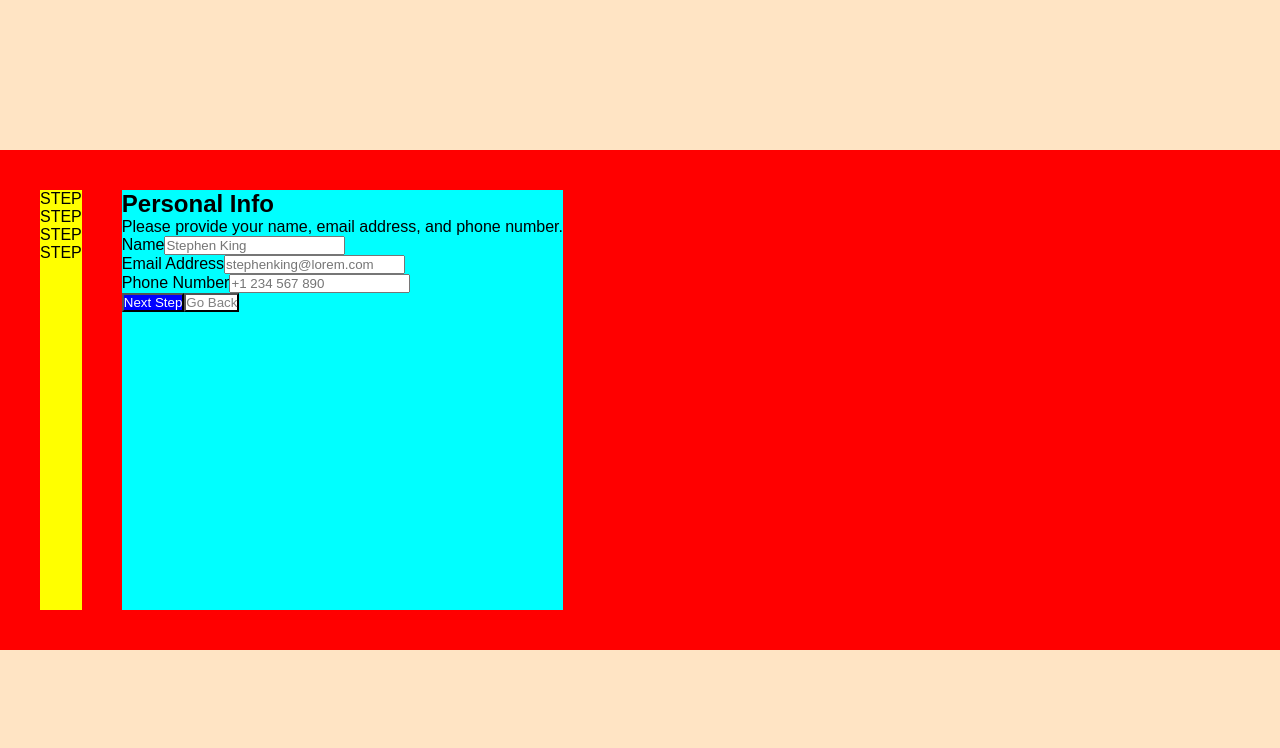
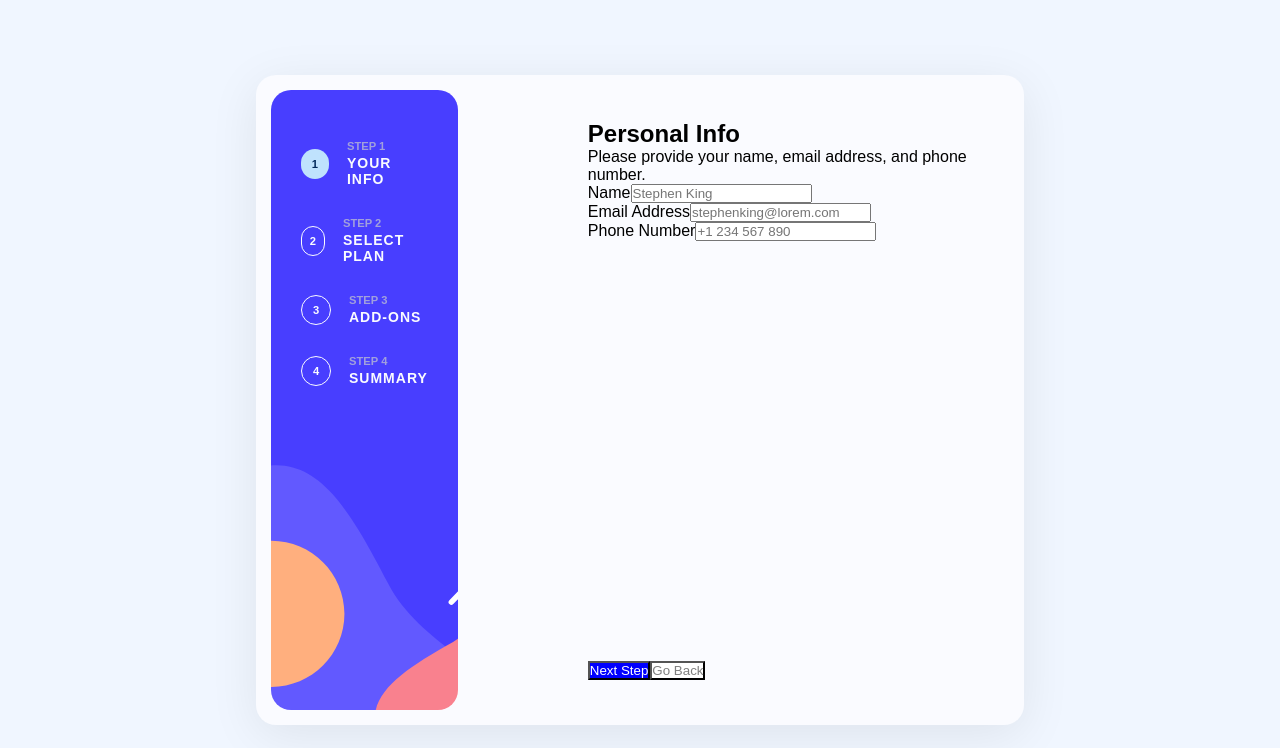
Before and after one commit to dogukan-aysan/MultiStepForm, a React (Vite) app: page / in a window 1280 px wide. Shown: the top 748 px of the page. Built offline with nearby package versions, Linux system fonts and the light colour scheme; a web font is replaced by a local one.

Commit message:
Style aside 'steps'

```diff
--- a/src/app.module.css
+++ b/src/app.module.css
@@ -1,16 +1,18 @@
 .app {
-  background-color: red;
-  width: 144rem;
-  min-height: 50rem;
+  min-height: calc(var(--spacing-huge) * 1.3);
+  width: 60%;
+  padding: calc(var(--spacing-tiny) * 1.5);
   display: flex;
-  gap: 4rem;
-  padding: 4rem;
-}
-
-.app > aside {
-  background-color: yellow;
+  gap: var(--spacing-md);
+  background-color: var(--color-alabaster);
+  border-radius: var(--radius-sm);
+  box-shadow: var(--shadow-light);
 }
 
 .app > main {
-  background-color: aqua;
+  border-radius: var(--radius-sm);
+  padding: var(--spacing-sm);
+  display: flex;
+  flex-direction: column;
+  justify-content: space-between;
 }
--- a/src/components/step/Step.jsx
+++ b/src/components/step/Step.jsx
@@ -1,5 +1,17 @@
-function Step() {
-  return <div>STEP</div>;
+import styles from "./step.module.css";
+
+function Step({ num, title, isActive }) {
+  return (
+    <div className={styles.step}>
+      <span className={`${styles.num} ${isActive ? styles.active : ""}`}>
+        {num}
+      </span>
+      <div>
+        <h5 className={styles.heading}>{`STEP ${num}`}</h5>
+        <p className={styles.title}>{title}</p>
+      </div>
+    </div>
+  );
 }
 
 export default Step;
--- a/src/components/step/step.module.css
+++ b/src/components/step/step.module.css
@@ -0,0 +1,41 @@
+.step {
+  display: flex;
+  align-items: center;
+  gap: calc(var(--spacing-tiny) * 1.8);
+}
+
+.num {
+  height: var(--spacing-sm);
+  width: var(--spacing-sm);
+  display: flex;
+  justify-content: center;
+  align-items: center;
+  border: solid 1px var(--color-alabaster);
+  border-radius: var(--radius-lg);
+  font-size: calc(var(--fsize-sm) * 0.8);
+  font-weight: var(--fweight-lg);
+  cursor: pointer;
+}
+
+.active {
+  color: var(--color-marine) !important;
+  background-color: var(--color-light);
+  border: none;
+}
+
+.num,
+.title {
+  color: var(--color-alabaster);
+}
+
+.heading {
+  color: var(--color-cool-gray-transparent);
+  font-size: calc(var(--fsize-tiny) * 1.12);
+  margin-bottom: calc(var(--spacing-tiny) * 0.3);
+}
+
+.title {
+  font-size: calc(var(--fsize-sm) * 1);
+  font-weight: var(--fweight-lg);
+  letter-spacing: 1px;
+}
--- a/src/components/steps/Steps.jsx
+++ b/src/components/steps/Steps.jsx
@@ -1,12 +1,13 @@
 import Step from "../step/Step";
+import styles from "./steps.module.css";
 
 function Steps() {
   return (
-    <aside className="steps">
-      <Step />
-      <Step />
-      <Step />
-      <Step />
+    <aside className={styles.steps}>
+      <Step num="1" title="YOUR INFO" isActive={true} />
+      <Step num="2" title="SELECT PLAN" isActive={false} />
+      <Step num="3" title="ADD-ONS" isActive={false} />
+      <Step num="4" title="SUMMARY" isActive={false} />
     </aside>
   );
 }
--- a/src/components/steps/steps.module.css
+++ b/src/components/steps/steps.module.css
@@ -0,0 +1,10 @@
+.steps {
+  flex-basis: 25%;
+  border-radius: var(--radius-sm);
+  padding: var(--spacing-regular) var(--spacing-sm);
+  background-image: url("../../assets/images/bg-sidebar-desktop.svg");
+  background-size: cover;
+  display: flex;
+  flex-direction: column;
+  gap: var(--spacing-sm);
+}
--- a/src/global.css
+++ b/src/global.css
@@ -22,6 +22,7 @@
   --color-light: hsl(206, 94%, 87%);
   --color-strawberry: hsl(354, 84%, 57%);
   --color-cool-gray: hsl(231, 11%, 63%);
+  --color-cool-gray-transparent: hsla(234, 19%, 78%, 0.767);
   --color-light-gray: hsl(229, 24%, 87%);
   --color-magnolia: hsl(217, 100%, 97%);
   --color-alabaster: hsl(231, 100%, 99%);
@@ -58,7 +59,7 @@
 
   /* BOX SHADOW */
   --shadow-dark: 0 2rem 6rem rgba(0, 0, 0, 0.3);
-  --shadow-light: 0 1rem 5rem rgba(0, 0, 0, 0.04);
+  --shadow-light: 0 1rem 5rem rgba(0, 0, 0, 0.08);
 }
 
 html {
@@ -70,6 +71,7 @@ body {
   font-size: var(--fsize-default);
   font-weight: var(--fweight-sm);
   box-sizing: border-box;
+  background-color: var(--color-magnolia);
 }
 
 *,
@@ -81,7 +83,6 @@ body {
 }
 
 #root {
-  background-color: bisque;
   height: 100vh;
   display: flex;
   justify-content: center;
```
